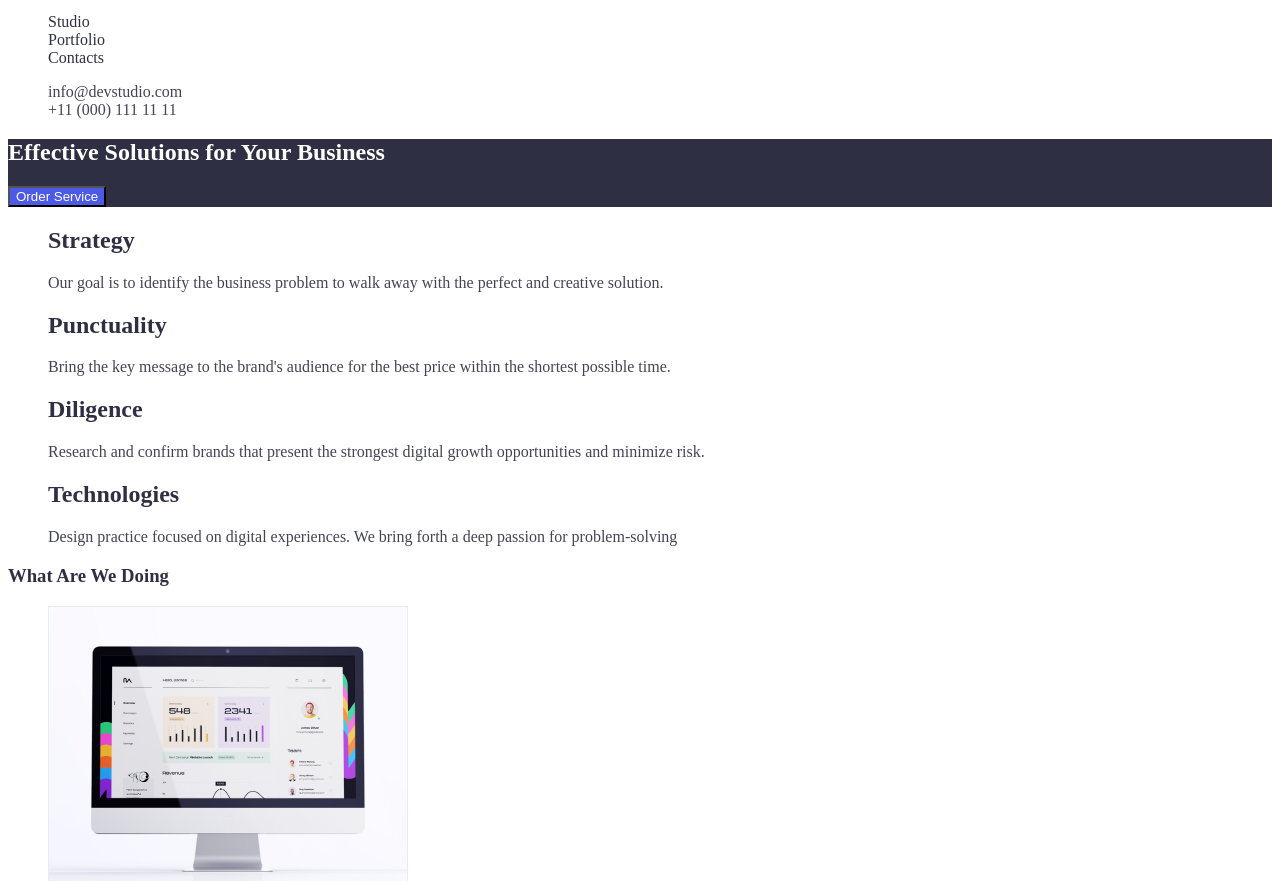
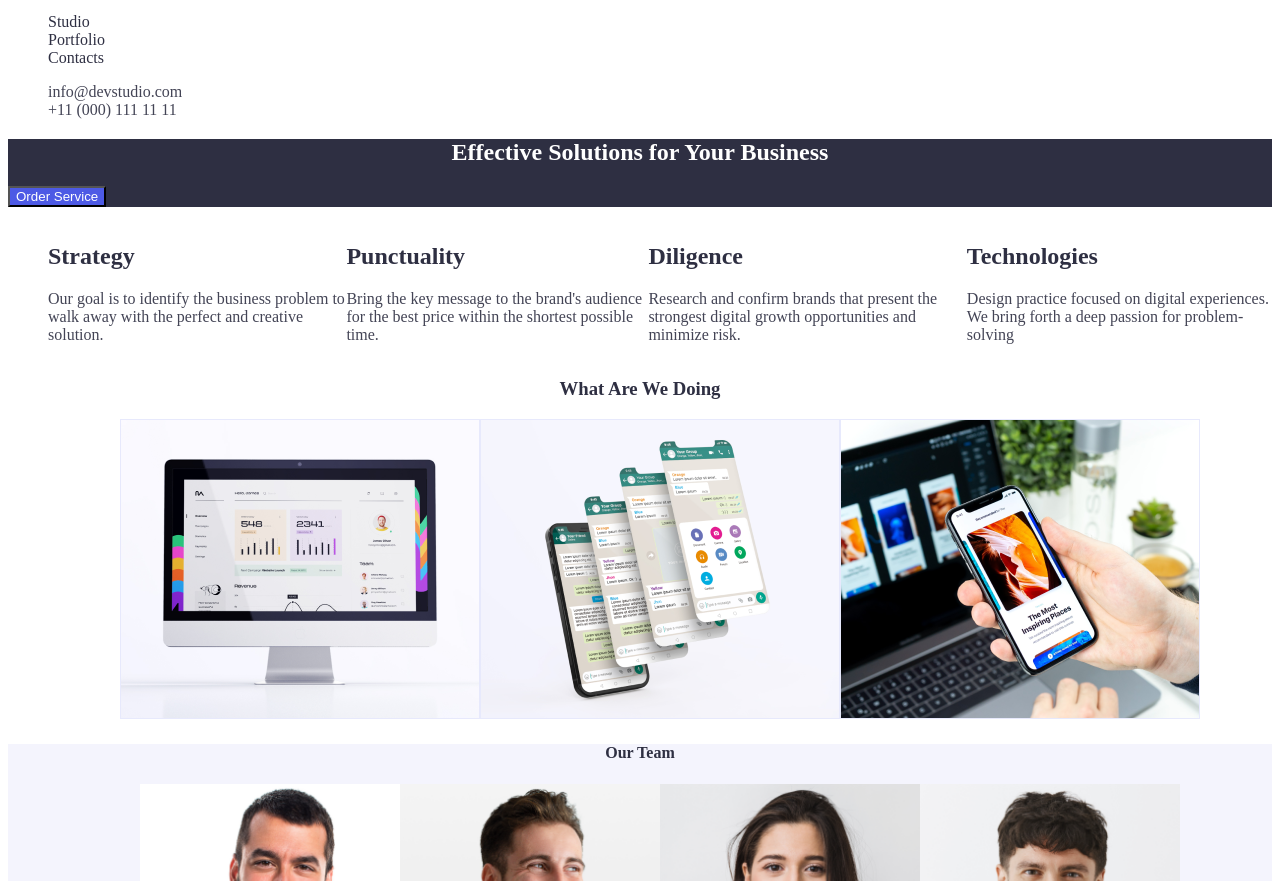
Before and after one commit to aleksandr-ts17/WebStudia, a plain HTML site: page index.html in a window 1280 px wide. Shown: the part 71-952 px from the top of the page. Drawn offline with Linux system fonts and the light colour scheme.

Commit message:
work on mistakes 2

```diff
--- a/css/style.css
+++ b/css/style.css
@@ -28,23 +28,26 @@ a {text-decoration: none;}
 
 .list {list-style: none;}
 
+
 .logo-text-first {color:#4D5AE5;}
 .menu-item-link {color: #2E2F42;}
 .mail {color: #434455;}
 .number {color: #434455;}
 
 .description {background-color: #2E2F42;}
-.description-title {color: #FFFFFF;}
-.modal-button {background-color: #4D5AE5;
-color: #FFFFFF;}
+.description-title {color: #FFFFFF; display: flex; justify-content: center;}
+.modal-button {background-color: #4D5AE5; color: #FFFFFF; }
 
+.about-list {display: flex; flex-direction: row;}
 .about-title {color: #2E2F42;}
 .about-text {color: #434455;}
-.services-title {color: #2E2F42;}
+.services-img-list {display: flex; justify-content: center;}
+.services-title {color: #2E2F42; display: flex; justify-content: center;}
 .services-img {width: 360px; height: 300px;}
 
 .team {background-color: #F4F4FD;}
-.team-title {color: #2E2F42;}
+.team-title {color: #2E2F42; display: flex; justify-content: center;}
+.team-list {display: flex; justify-content: center;}
 .worker-photo {width: 264px; width: 260px;}
 .name {color: #2E2F42;}
 .profession {color: #434455;}
```
